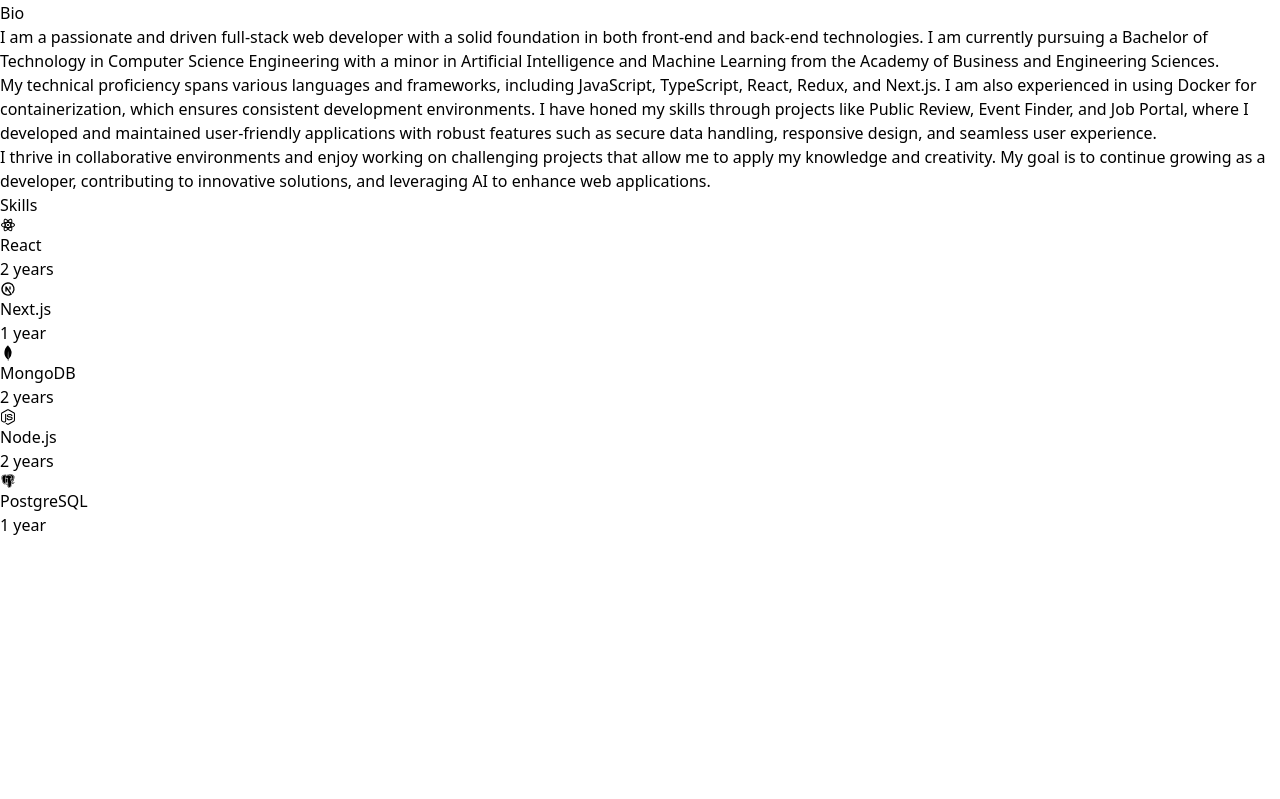
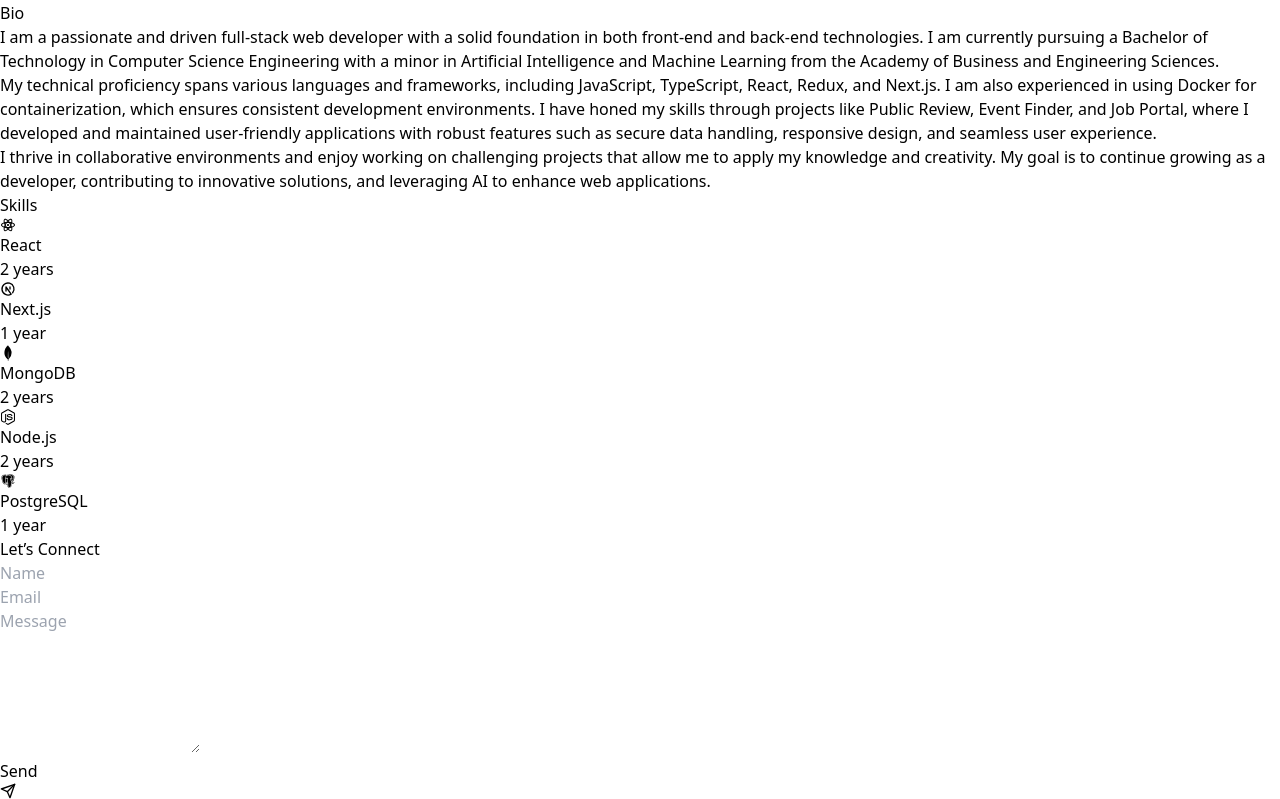
Before and after one commit to shivPratap007/portfolio-website, a React (Vite) app: page / in a window 1280 px wide. Shown: the part 2996-3795 px from the top of the page. Before the commit the page ends 3533 px from the top, so only its background shows below. Built offline with nearby package versions, Linux system fonts and the light colour scheme.

Commit message:
Add: connect section with email functionality

```diff
--- a/package.json
+++ b/package.json
@@ -10,8 +10,10 @@
     "preview": "vite preview"
   },
   "dependencies": {
+    "@emailjs/browser": "^4.4.1",
     "react": "^18.3.1",
     "react-dom": "^18.3.1",
+    "react-hot-toast": "^2.4.1",
     "react-icons": "^5.2.1"
   },
   "devDependencies": {
--- a/src/App.tsx
+++ b/src/App.tsx
@@ -1,4 +1,5 @@
 import Bio from "./components/Bio"
+import ContactForm from "./components/ContactForm"
 import Hero from "./components/Hero"
 import Navbar from "./components/Navbar"
 import Projects from "./components/Projects"
@@ -17,6 +18,7 @@
         <Projects/>
         <Bio/>
         <Skills/>
+        <ContactForm/>
       </div>
     </div>
     </>
--- /dev/null
+++ b/src/components/ContactForm.tsx
@@ -0,0 +1,138 @@
+import emailjs from "@emailjs/browser";
+import { useState } from "react";
+import toast, { Toaster } from "react-hot-toast";
+import { FiSend } from "react-icons/fi";
+
+export default function ContactForm() {
+  const [formData, setFormData] = useState<TForm>({
+    name: "",
+    email: "",
+    message: "",
+  });
+  const [errors, setErrors] = useState<TErrors>({});
+  const [isSending, setIsSending] = useState(false);
+
+  const handleChange = (
+    e: React.ChangeEvent<HTMLInputElement | HTMLTextAreaElement>
+  ) => {
+    const { name, value } = e.target;
+    setFormData({
+      ...formData,
+      [name]: value,
+    });
+  };
+
+  const validate = () => {
+    const newErrors: TErrors = {};
+    if (!formData.name) newErrors.name = "Name is required";
+    if (!formData.email) newErrors.email = "Email is required";
+    if (!formData.message) newErrors.message = "Message is required";
+    setErrors(newErrors);
+    return Object.keys(newErrors).length === 0;
+  };
+
+  const handleSubmit = async (e: React.FormEvent<HTMLFormElement>) => {
+    e.preventDefault();
+    if (!validate()) return;
+
+    setIsSending(true);
+    try {
+      await emailjs.send(
+        "service_ajlpxa3",
+        "template_nh2lb04",
+        formData,
+        "LtNW_e6xx8qKNSOTp"
+      );
+      toast.success("Message sent successfully");
+      setFormData({
+        name: "",
+        email: "",
+        message: "",
+      });
+    } catch (error) {
+      console.log(error);
+      toast.error("Failed to send message. Please try again later");
+    } finally {
+      setIsSending(false);
+    }
+  };
+
+  return (
+    <div className="p-4 lg:w-3/4 mx-auto" id="contact">
+      <Toaster />
+      <h2 className="my-8 text-center text-4xl font-semibold tracking-tighter">
+        Let’s Connect
+      </h2>
+      <form onSubmit={handleSubmit}>
+        <div className="mb-4 flex flex-col lg:flex-row lg:space-x-4">
+          <div className="lg:w-1/2">
+            <input
+              type="text"
+              id="name"
+              name="name"
+              value={formData.name}
+              onChange={handleChange}
+              placeholder="Name"
+              className="mb-4 w-full appearance-none rounded-lg border border-gray-300 bg-transparent px-3 py-2 text-sm focus:border-stone-400 focus:outline-none"
+            />
+            {errors.name && (
+              <p className="text-sm text-red-600">{errors.name}</p>
+            )}
+          </div>
+          <div className="lg:w-1/2">
+            <input
+              type="email"
+              id="email"
+              name="email"
+              value={formData.email}
+              onChange={handleChange}
+              placeholder="Email"
+              className="mb-4 w-full appearance-none rounded-lg border border-gray-300 bg-transparent px-3 py-2 text-sm focus:border-stone-400 focus:outline-none"
+            />
+            {errors.email && (
+              <p className="text-sm text-red-600">{errors.email}</p>
+            )}
+          </div>
+        </div>
+        <div className="mb-4">
+          <textarea
+            id="message"
+            name="message"
+            value={formData.message}
+            onChange={handleChange}
+            placeholder="Message"
+            rows={6}
+            className="mb-4 w-full appearance-none rounded-lg border border-gray-300 bg-transparent px-3 py-2 text-sm focus:border-stone-400 focus:outline-none"
+          />
+          {errors.message && (
+            <p className="text-sm text-red-600">{errors.message}</p>
+          )}
+        </div>
+        <button
+          type="submit"
+          disabled={isSending}
+          className={`mb-8 w-full rounded-lg border border-gray-300 bg-stone-800 px-4 py-2 text-sm font-semibold text-white ${
+            isSending ? "cursor-not-allowed opacity-50" : "hover:bg-stone-700"
+          }`}
+        >
+          <div className="flex items-center justify-center gap-2">
+            {isSending ? "Sending..." : "Send"}
+            <FiSend />
+          </div>
+        </button>
+      </form>
+    </div>
+  );
+}
+
+type TErrors = {
+  name?: string;
+  email?: string;
+  message?: string;
+};
+
+type TForm = {
+  name: string;
+  email: string;
+  message: string;
+};
```
Also changed, not shown: 1 other file (tests, documents, lock files or other folders).
